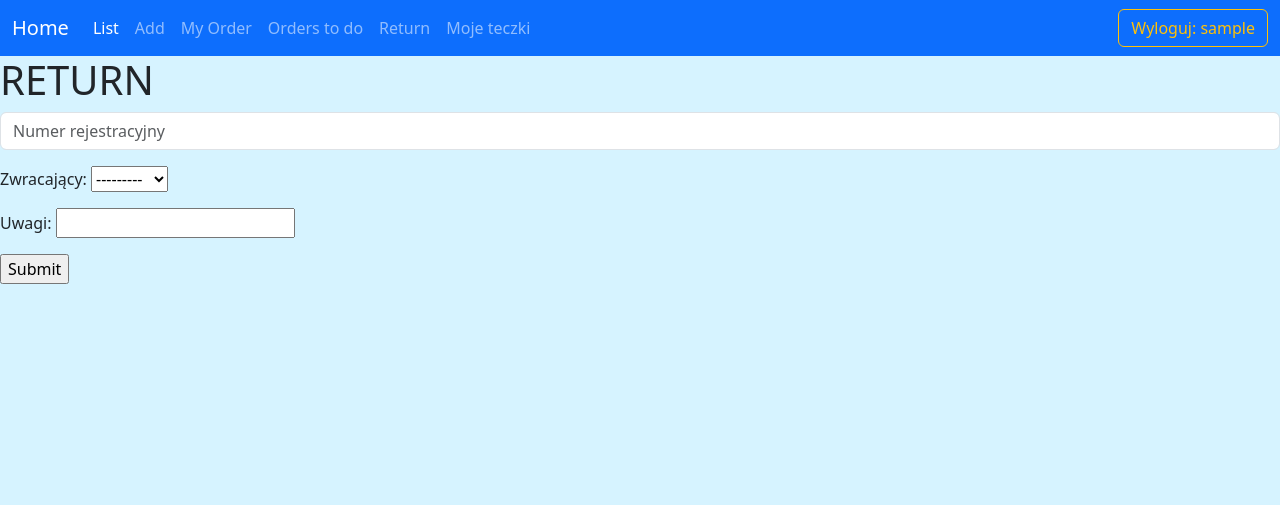
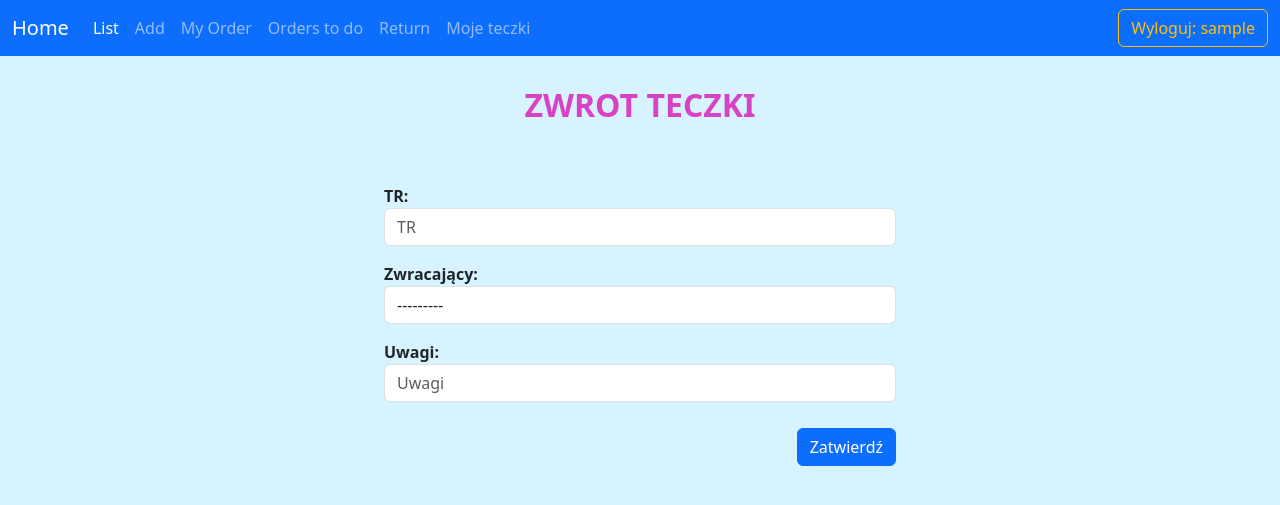
Before and after one commit to Martini310/Archeo-3, a Django app: page /files/return/ in a window 1280 px wide. Shown: the top 505 px of the page. Run offline with Django 4.2, Linux system fonts and the light colour scheme; the visitor is signed in with stand-in values (Sample User, id 1); data comes from the database, SQL or seed files in the repository; data that the repository does not hold is empty.

Commit message:
styles(all): Add styling to templates

```diff
--- a/files/forms.py
+++ b/files/forms.py
@@ -7,11 +7,19 @@ from . import models
 
 class ReturnForm(forms.ModelForm):
     """ Form for ReturnFormView to return vechicles. """
-    tr = forms.CharField(label='',
-                         max_length=10,
-                         widget=forms.TextInput(attrs={'placeholder': 'Numer rejestracyjny',
-                                                       'class': 'form-control',
-                                                       'oninput':"handleInput(event)"}))
+    def __init__(self, *args, **kwargs):
+        super().__init__(*args, **kwargs)
+        for visible in self.visible_fields():
+            visible.field.widget.attrs['class'] = 'form-control'
+            visible.field.widget.attrs['placeholder'] = visible.field.label
+        self.fields['tr'].widget.attrs['oninput'] = 'handleInput(event)'
+
+
+    # tr = forms.CharField(label='',
+    #                      max_length=10,
+    #                      widget=forms.TextInput(attrs={'placeholder': 'Numer rejestracyjny',
+    #                                                    'class': 'form-control',
+    #                                                    'oninput':"handleInput(event)"}))
     class Meta:
         model = models.Vehicle
         fields = ['tr', 'returner', 'comments']
--- a/files/static/files/style.css
+++ b/files/static/files/style.css
@@ -12,6 +12,10 @@
     .btn-danger, .btn-danger * {
         visibility: hidden;
     }
+    #form-checkkk, #form-checkkk * {
+        visibility: hidden;
+    }
+
     /* adjust styles for printing */
     .print-section {
       position: absolute;
@@ -27,6 +31,7 @@ body {
 
 h2 {
   color: rgb(216, 66, 196);
+
 }
 
 #floatingInput {
--- a/files/templates/files/list.html
+++ b/files/templates/files/list.html
@@ -2,8 +2,9 @@
 {% load static %}
 {% block content %}
 
-    <h1>WSZYSTKIE TECZKI</h1>
-
+    <div class="my-order-header">
+      <h2><strong>WSZYSTKIE TECZKI</strong></h2><br>
+    </div>
     <form
         hx-get="{% url 'files:search' %}"
         hx-target="#search-results"
--- a/files/templates/files/return.html
+++ b/files/templates/files/return.html
@@ -2,11 +2,14 @@
 
 {% block content %}
 
-<h1>RETURN </h1>
-<form action="" method="POST">
+<div class="my-order-header">
+<h2><strong>ZWROT TECZKI</strong></h2>
+</div>
+
+<form class='my-order' action="" method="POST">
     {% csrf_token %}
-    {{form.as_p}}
-    <input type="submit" value="Submit">
+    <strong>{{form.as_p}}</strong>
+    <input class="btn btn-primary right-button" type="submit" value="Zatwierdź">
 </form>
 
 
--- a/files/templates/files/user_vehicles.html
+++ b/files/templates/files/user_vehicles.html
@@ -1,8 +1,9 @@
 {% extends 'home.html' %}
 
 {% block content %}
-    <h1>LIST OF {{ user.get_username }} VEHICLES</h1>
-
+<div class="my-order-header">
+    <h2><strong>LIST OF {{ user.get_username }} VEHICLES</strong></h2>
+</div><br>
     <div class="d-grid gap-4 p-2 d-md-flex justify-content-md-center">
     {% if orders.3 %}
     Inni użytkownicy przekazują Ci teczki:
--- a/files/templates/files/vehicle_form.html
+++ b/files/templates/files/vehicle_form.html
@@ -2,7 +2,10 @@
 
 
 {% block content %}
-    <h1>Dodaj nową teczkę pojazdu</h1><br>
+    <div class="my-order-header">
+    <h2><strong>Dodaj nową teczkę pojazdu</strong></h2><br>
+    </div>
+
 <div class="container min-vw-50">
     <form action="" method="post">
         {% csrf_token %}
```
Also changed, not shown: files/templates/files/order_detail.html (+5 -2 lines), files/templates/files/orders_to_do.html (+13 -5 lines).
